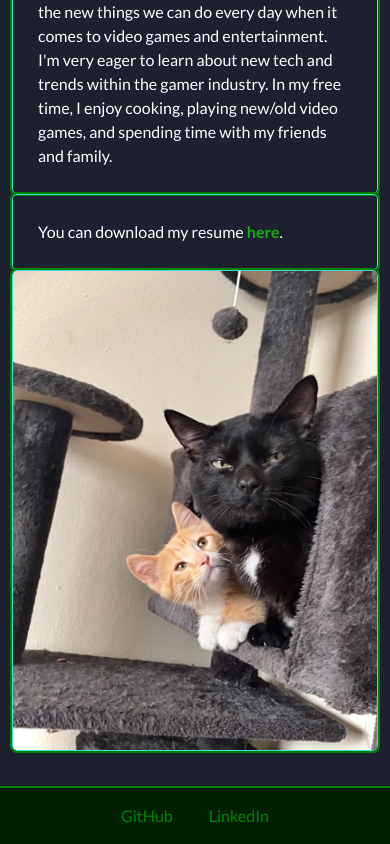
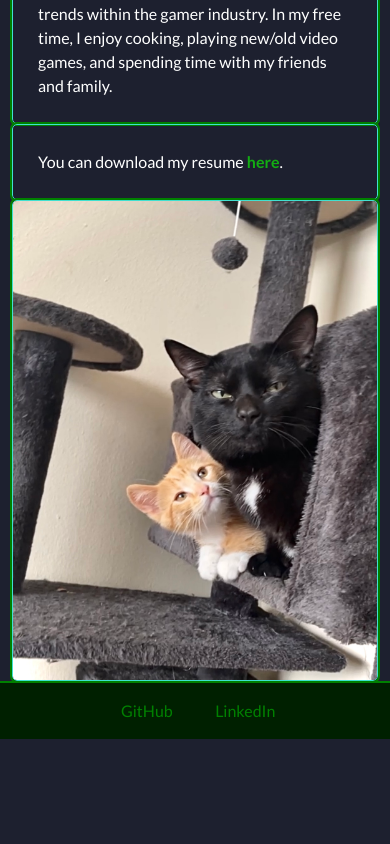
Before and after one commit to dmtweedy/react-portfolio, a React (Vite) app: page / in a window 390 px wide. Shown: the part 896-1740 px from the top of the page. After the commit the page ends 1635 px from the top, so only its background shows below. Built offline with nearby package versions, Linux system fonts and the light colour scheme.

Commit message:
centered dropdown items

```diff
--- a/src/App.css
+++ b/src/App.css
@@ -30,7 +30,7 @@ p {
 
 .header .navbar-nav {
   margin-left: auto;
-  margin-right: 8% !important;
+  margin-right: 10% !important;
 }
 
 .header .nav-link {
@@ -298,6 +298,7 @@ p {
 
   .footer .navbar-nav {
     text-align: center;
+    justify-content: center !important;
     margin: 0;
   }
 
@@ -334,4 +335,26 @@ p {
   .button-container .btn-secondary {
     margin-left: 1% !important;
   }
+
+  .about-content {
+    margin-top: 0px;
+    margin-bottom: 0px;
+  }
 }
+
+@media (max-width: 991px) {
+  .header .navbar-nav {
+    text-align: center;
+  }
+
+  .header .nav-item {
+    justify-content: center !important;
+    display: inline-block;
+    margin: 0;
+  }
+
+  .nav-link {
+    justify-content: center !important;
+    margin-left: 10% !important;
+  }
+}
```
